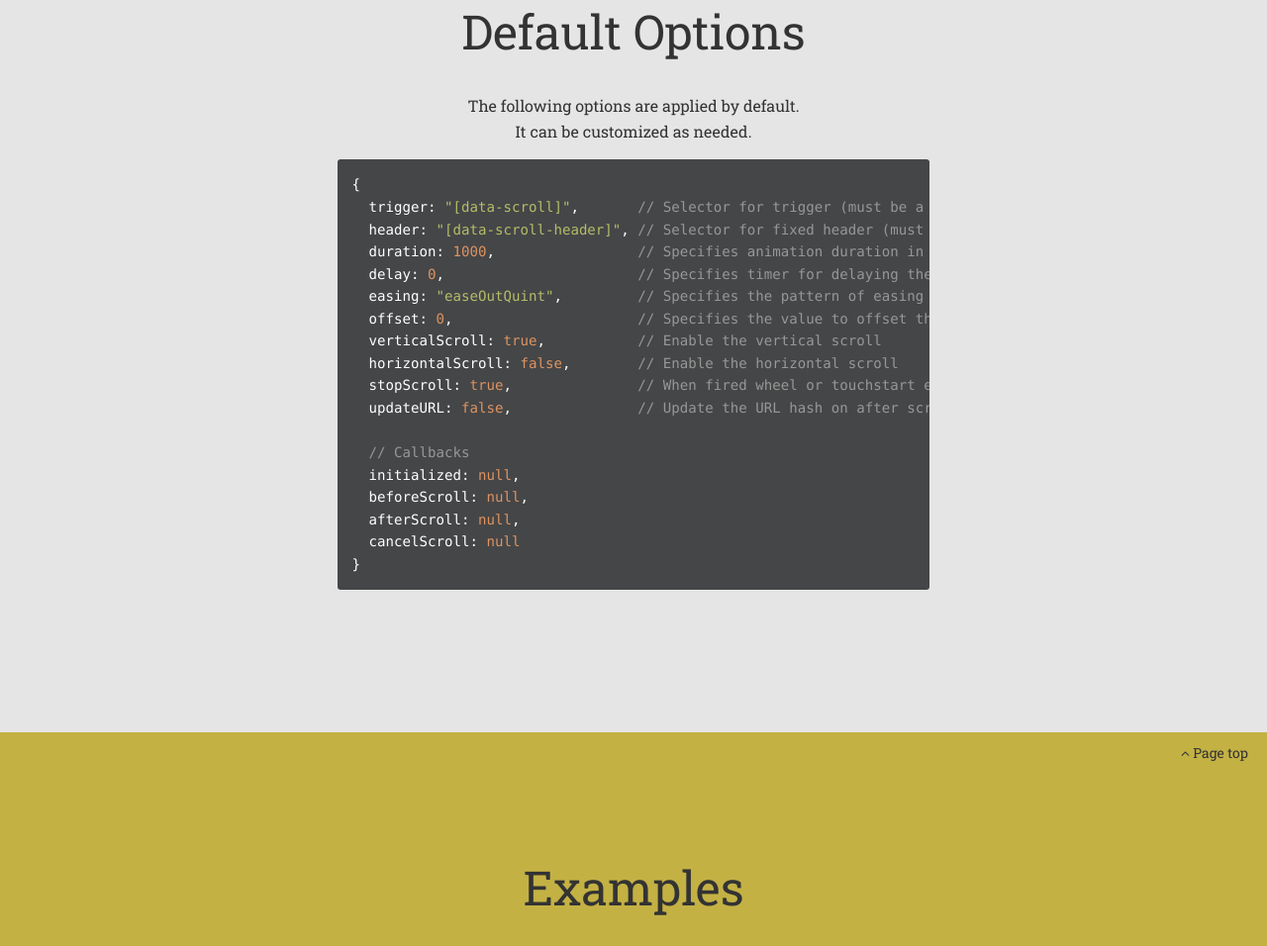
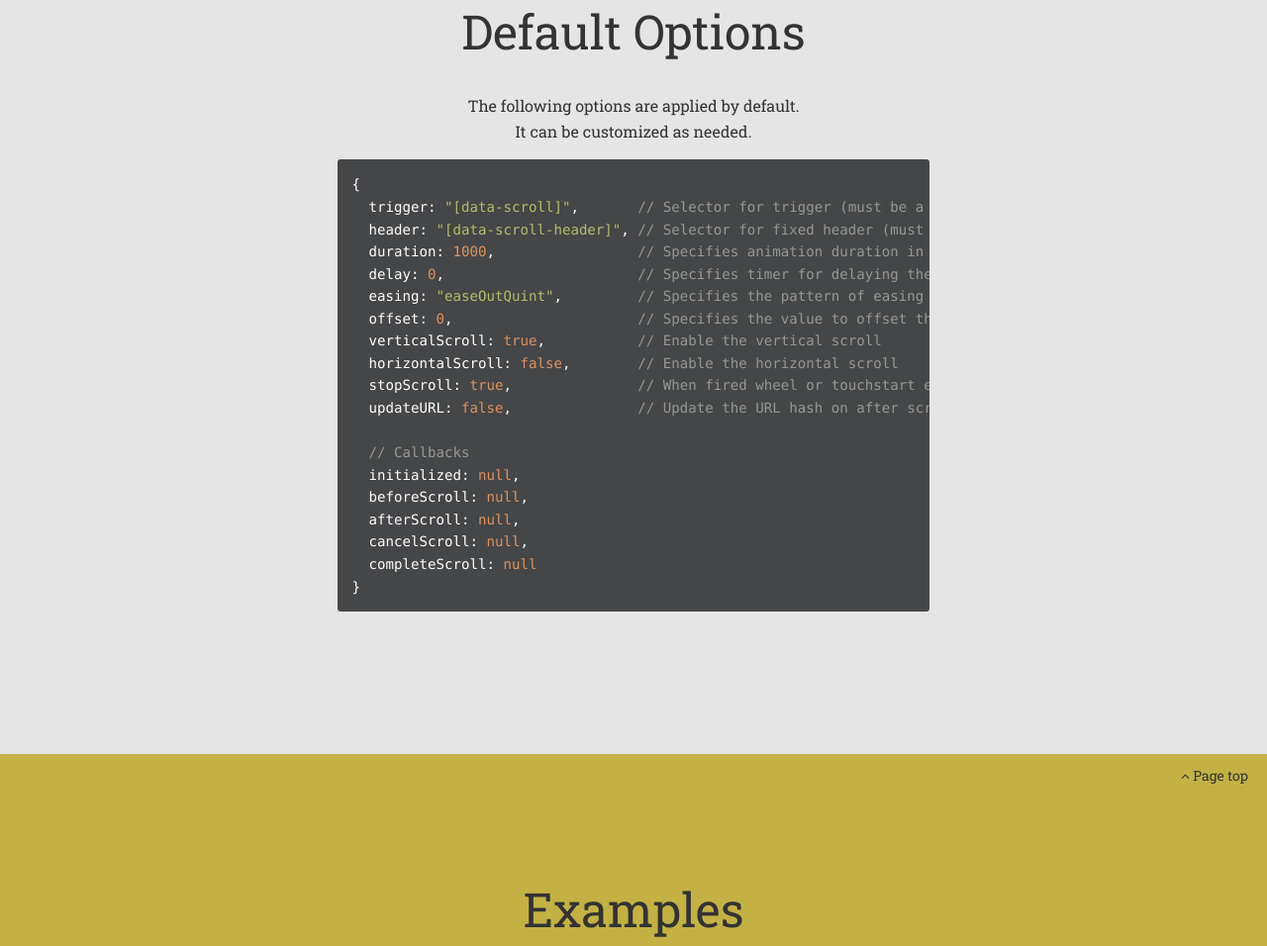
Before and after one commit to wadackel/sweet-scroll, a website: page demo/index.html in a window 1280 px wide. Shown: the part 2168-3124 px from the top of the page at 99% size. Drawn offline with Linux system fonts and the light colour scheme.

Commit message:
Update doc

```diff
--- a/demo/index.html
+++ b/demo/index.html
@@ -72,7 +72,8 @@ const sweetScroll = new SweetScroll({/* some options*/});</code></pre>
   initialized: null,
   beforeScroll: null,
   afterScroll: null,
-  cancelScroll: null
+  cancelScroll: null,
+  completeScroll: null
 }</code></pre>
     <a class="page-top" href="#header"><i class="fa fa-angle-up"></i> Page top</a>
   </section>
```
Also changed, not shown: README.md.
